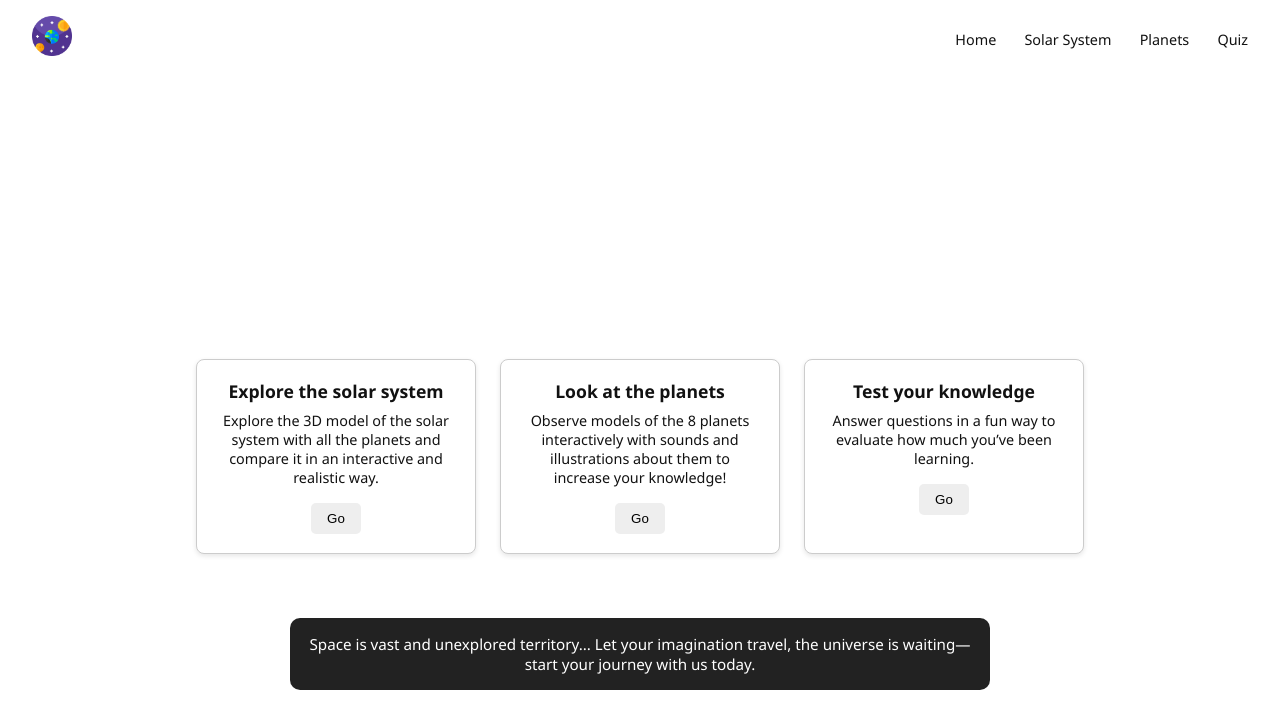
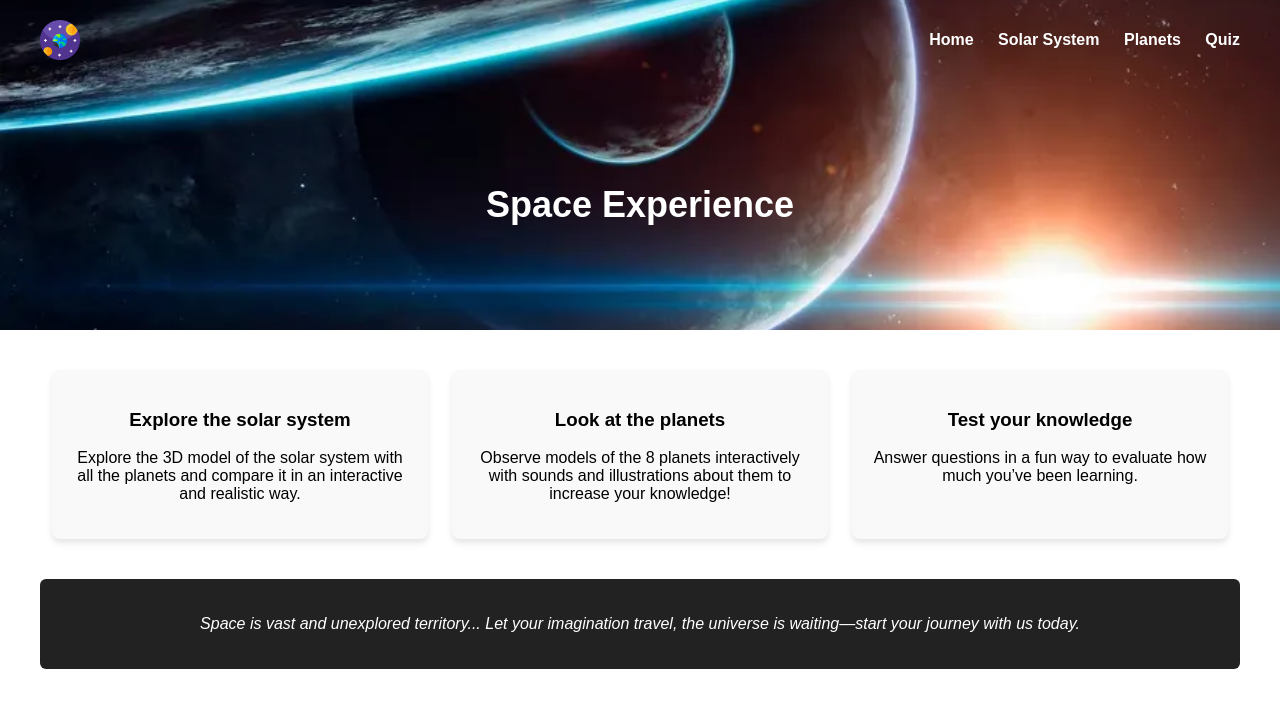
Before and after one commit to iggurrea/Multimedia_technologies_planets_web, a plain HTML site: page index.html in a window 1280 px wide. Drawn offline with Linux system fonts and the light colour scheme.

Commit message:
index v1.0

```diff
--- a/css/styles.css
+++ b/css/styles.css
@@ -1,46 +1,42 @@
-/* Reset */
-* {
+body {
     margin: 0;
-    padding: 0;
-    box-sizing: border-box;
+    font-family: Arial, sans-serif;
+    background-color: #ffffff;
   }
 
-  body {
-    font-family: 'Segoe UI', sans-serif;
-    background-color: white;
-    color: #111;
+  .hero-wrapper {
+    background-image: url('../space-background.jpg');
+    background-size: cover;
+    background-position: center;
+    color: white;
   }
 
-  /* Header */
   header {
     display: flex;
     justify-content: space-between;
     align-items: center;
-    padding: 1rem 2rem;
-    background-color: white;
+    padding: 20px 40px;
+  }
+
+  .logo {
+    display: flex;
+    align-items: center;
   }
 
   .logo img {
     width: 40px;
+    height: 40px;
+    margin-right: 10px;
   }
 
-  /* Navigation */
   nav a {
+    margin-left: 20px;
+    color: white;
     text-decoration: none;
-    color: #111;
-    margin-left: 1.5rem;
-    font-size: 0.9rem;
+    font-weight: bold;
   }
 
-  nav a:hover {
-    text-decoration: underline;
-  }
-
-  /* Hero section */
   .hero {
-    background-image: url('space-background.jpg'); /* Usa tu propia imagen */
-    background-size: cover;
-    background-position: center;
     height: 250px;
     display: flex;
     align-items: center;
@@ -48,56 +44,32 @@
   }
 
   .hero h1 {
-    color: white;
-    font-size: 2.5rem;
-    font-weight: 400;
+    font-size: 36px;
   }
 
-  /* Cards */
+  .content {
+    padding: 40px;
+  }
+
   .cards {
     display: flex;
-    justify-content: center;
-    gap: 1.5rem;
-    padding: 2rem;
-    background-color: white;
+    justify-content: space-around;
+    margin-bottom: 40px;
   }
 
   .card {
-    background-color: white;
-    border: 1px solid #ccc;
-    padding: 1.2rem;
+    background-color: #f9f9f9;
     border-radius: 8px;
-    width: 280px;
-    box-shadow: 0 2px 5px rgba(0, 0, 0, 0.1);
+    padding: 20px;
+    width: 28%;
+    box-shadow: 0 4px 6px rgba(0, 0, 0, 0.1);
     text-align: center;
   }
 
-  .card h2 {
-    font-size: 1.1rem;
-    margin-bottom: 0.5rem;
-  }
-
-  .card p {
-    font-size: 0.9rem;
-    margin-bottom: 1rem;
-  }
-
-  .card button {
-    background-color: #eee;
-    border: none;
-    padding: 0.5rem 1rem;
-    cursor: pointer;
-    border-radius: 5px;
-  }
-
-  /* Footer/info section */
-  .footer-info {
-    margin: 2rem auto;
-    max-width: 700px;
+  .intro {
+    text-align: center;
     background-color: #222;
     color: white;
-    padding: 1rem;
-    border-radius: 10px;
-    font-size: 0.95rem;
-    text-align: center;
+    padding: 20px;
+    border-radius: 6px;
   }
--- a/index.html
+++ b/index.html
@@ -2,14 +2,16 @@
 <html lang="en">
 <head>
   <meta charset="UTF-8" />
-  <meta name="viewport" content="width=device-width, initial-scale=1.0"/>
+  <meta name="viewport" content="width=device-width, initial-scale=1.0" />
   <title>Space Experience</title>
   <link rel="stylesheet" href="css/styles.css" />
 </head>
 <body>
+
+  <div class="hero-wrapper">
     <header>
       <div class="logo">
-      <img src="planet-icon.png" alt="Space Logo" />
+        <img src="./planet-icon.png" alt="Space Icon" />
       </div>
       <nav>
         <a href="#">Home</a>
@@ -22,31 +24,28 @@
     <section class="hero">
       <h1>Space Experience</h1>
     </section>
+  </div>
 
-  <main>
+  <main class="content">
     <section class="cards">
       <div class="card">
-        <h2>Explore the solar system</h2>
+        <h3>Explore the solar system</h3>
         <p>Explore the 3D model of the solar system with all the planets and compare it in an interactive and realistic way.</p>
-        <button>Go</button>
       </div>
       <div class="card">
-        <h2>Look at the planets</h2>
+        <h3>Look at the planets</h3>
         <p>Observe models of the 8 planets interactively with sounds and illustrations about them to increase your knowledge!</p>
-        <button>Go</button>
       </div>
       <div class="card">
-        <h2>Test your knowledge</h2>
+        <h3>Test your knowledge</h3>
         <p>Answer questions in a fun way to evaluate how much you’ve been learning.</p>
-        <button>Go</button>
       </div>
     </section>
 
-    <section class="footer-info">
-      <p>
-        Space is vast and unexplored territory... Let your imagination travel, the universe is waiting—start your journey with us today.
-      </p>
+    <section class="intro">
+      <p><em>Space is vast and unexplored territory... Let your imagination travel, the universe is waiting—start your journey with us today.</em></p>
     </section>
   </main>
+
 </body>
 </html>
```
Lines whose indentation alone changed are shown as unchanged.
